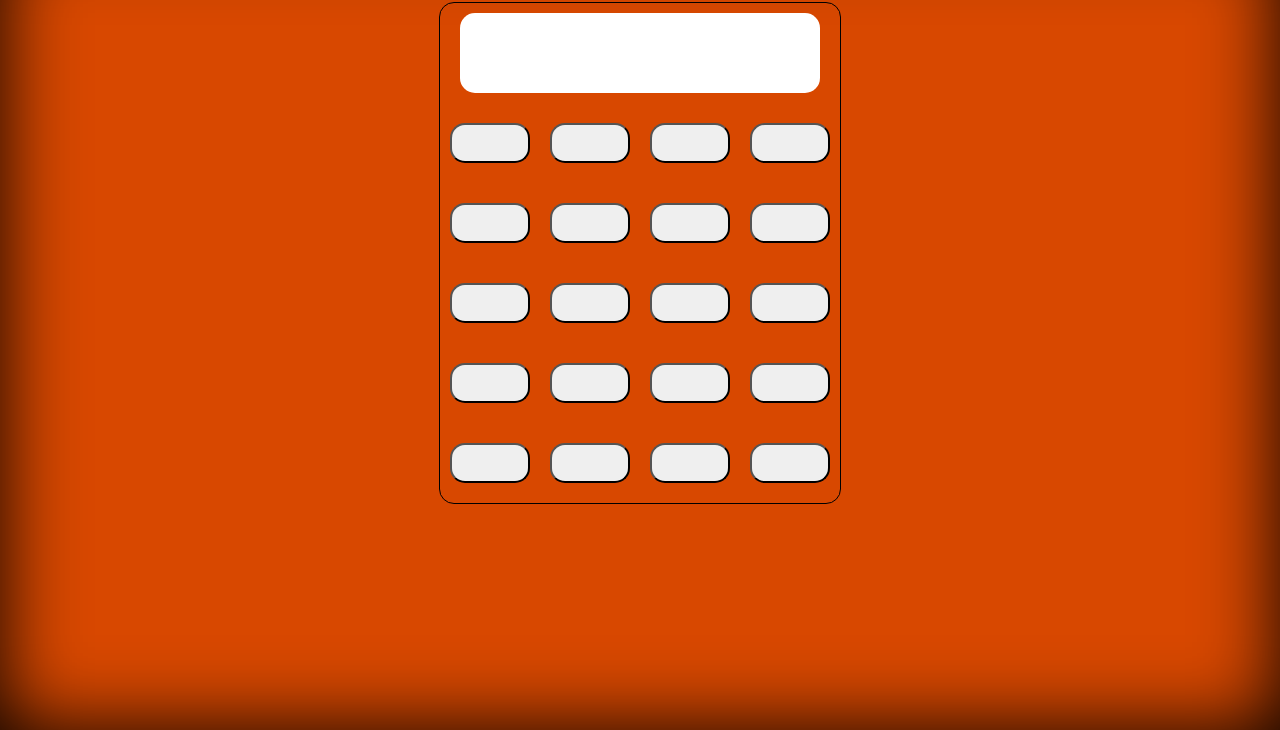
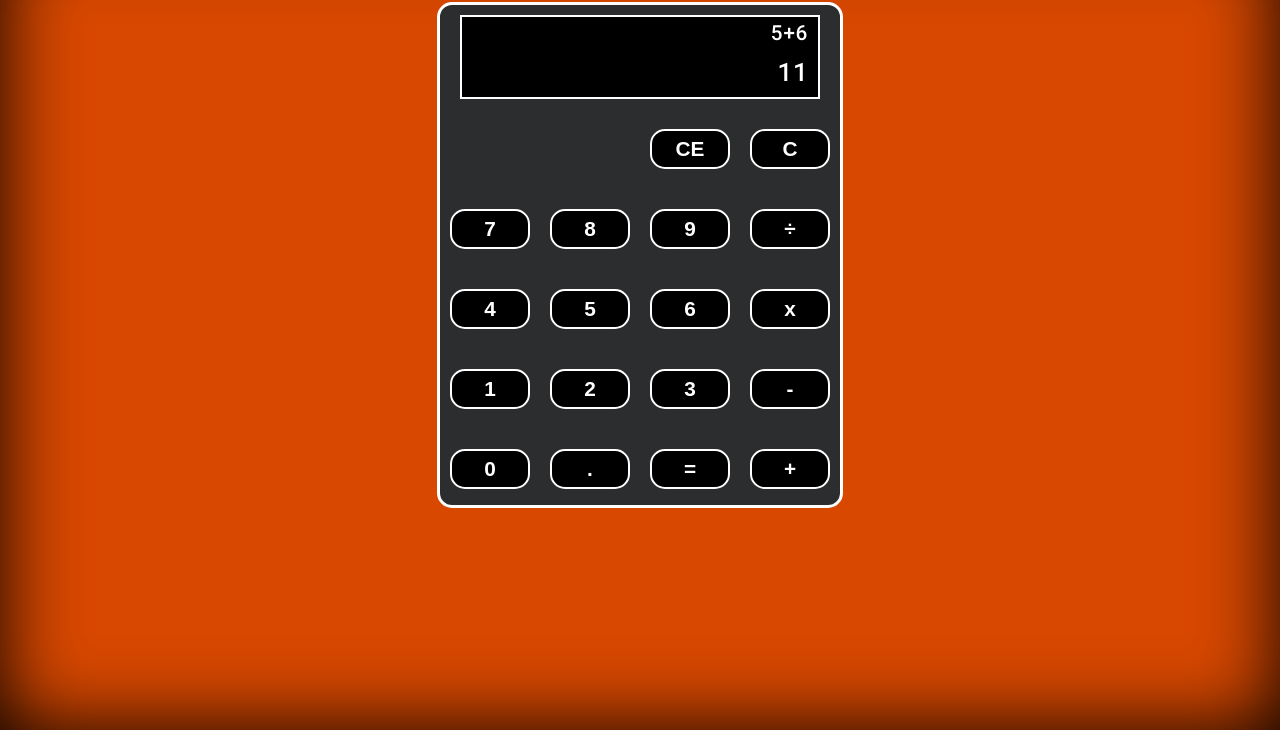
Before and after one commit to Yavuz1997/calculator, a plain HTML site: page index.html in a window 1280 px wide. Shown: the part 70-800 px from the top of the page. Drawn offline with Linux system fonts and the light colour scheme.

Commit message:
more style stuff

```diff
--- a/css/main.css
+++ b/css/main.css
@@ -1,4 +1,5 @@
 @import url('https://fonts.googleapis.com/css2?family=Roboto+Mono:wght@500&display=swap');
+@import url('https://fonts.googleapis.com/css2?family=Dancing+Script:wght@700&display=swap');
 
 html{
     font-size: 16px;
@@ -7,18 +8,18 @@ html{
     height:100%;
     background: #d84800;
     box-shadow: inset 0 0 80px black;
+    overflow: hidden;
 }
 
 body{
-
-
+    overflow:hidden;
 }
-
-
 #title{
     text-align: center;
     font-size: 2rem;
+    color:white;
     margin: 20px;
+    font-family: 'Dancing Script', cursive;
 }
 
 #calculator-wrapper{
@@ -28,20 +29,73 @@ body{
     height:500px;
     width:400px;
     border-radius: 15px;
-    border: 1px solid black;
+    border: 3px solid white;
+    background:#2B2D2F;
+    overflow: hidden;
+
 }
 
 #display{
+    display:flex;
+    flex-direction: column;
     width: 360px;
     height: 80px;
     margin: 10px 20px;
-    background-color: white;
-    border-radius: 15px;
+    background-color: black;
+    border:2px solid white;
+
+
 }
-.calcButton{
+
+.display {
+    display: flex;
+    align-items: center;
+    justify-content: flex-end;
+    color:white;
+    margin: 0px 10px;
+    overflow:hidden;
+}
+
+#operation{
+    height:30px;
+    width:auto;
+    font-size: 1.3rem;
+}
+
+#result{
+    height:50px;
+    width:auto;
+    font-size: 1.6rem;
+}
+
+button{
+    display: flex;
+    justify-content: center;
+    align-items: center;
     height:40px;
     width:80px;
     margin: 20px 10px;
     border-radius: 15px;
+    font-size: 1.3rem;
+    font-weight: bold;
+    padding:0;
+    border:none;
+    background:black;
+    color:white;
+    border:2px solid white;
+}
 
+button:hover{
+    background:#f0a848;
 }
+
+button:active{
+    background-color: #f07800;
+    transform: translateY(4px);
+}
+
+#emptySpot{
+    height:40px;
+    width:160px;
+    margin: 20px 20px;
+}
--- a/index.html
+++ b/index.html
@@ -12,27 +12,29 @@
 
     <h1 id="title">CALCULATOR</h1>
     <div id="calculator-wrapper">
-        <div id="display"></div>
-        <button id="dummyOne" class="calcButton"></button>
-        <button id="dummyTwo" class="calcButton"></button>
-        <button id="delete" class="calcButton"></button>
-        <button id="clear" class="calcButton"></button>
-        <button id="seven" class="calcButton"></button>
-        <button id="eight" class="calcButton"></button>
-        <button id="nine" class="calcButton"></button>
-        <button id="divide" class="calcButton"></button>
-        <button id="four" class="calcButton"></button>
-        <button id="five" class="calcButton"></button>
-        <button id="six" class="calcButton"></button>
-        <button id="multiply" class="calcButton"></button>
-        <button id="one" class="calcButton"></button>
-        <button id="two" class="calcButton"></button>
-        <button id="three" class="calcButton"></button>
-        <button id="subtract" class="calcButton"></button>
-        <button id="zero" class="calcButton"></button>
-        <button id="decimal" class="calcButton"></button>
-        <button id="equals" class="calcButton"></button>
-        <button id="add" class="calcButton"></button>
+        <div id="display">
+            <p id="operation" class="display">5+6</p>
+            <p id="result" class="display">11</p>
+        </div>
+        <p id="emptySpot" class="calcButton"></p>
+        <button id="delete" class="calcButton">CE</button>
+        <button id="clear" class="calcButton">C</button>
+        <button id="seven" class="calcButton">7</button>
+        <button id="eight" class="calcButton">8</button>
+        <button id="nine" class="calcButton">9</button>
+        <button id="divide" class="calcButton">&#247</button>
+        <button id="four" class="calcButton">4</button>
+        <button id="five" class="calcButton">5</button>
+        <button id="six" class="calcButton">6</button>
+        <button id="multiply" class="calcButton">x</button>
+        <button id="one" class="calcButton">1</button>
+        <button id="two" class="calcButton">2</button>
+        <button id="three" class="calcButton">3</button>
+        <button id="subtract" class="calcButton">-</button>
+        <button id="zero" class="calcButton">0</button>
+        <button id="decimal" class="calcButton">.</button>
+        <button id="equals" class="calcButton">=</button>
+        <button id="add" class="calcButton">+</button>
     </div>
 
 
```
Also changed, not shown: css/reset.css (line endings or trailing spaces).
